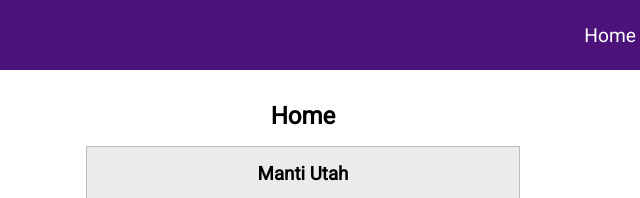
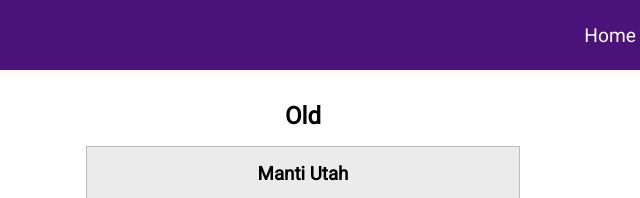
Before and after one commit to n0m3l4c000nt35/wdd131, a plain HTML site: page filtered-temples.html in a window 1280 px wide. Both pictures are taken after a click on the link "Old". Shown: the top 198 px of the page, 337-977 px from the left. Drawn offline with Linux system fonts and the light colour scheme.

Commit message:
title modify

```diff
--- a/filtered-temples.html
+++ b/filtered-temples.html
@@ -30,7 +30,7 @@
     </nav>
   </header>
   <main>
-    <h2>Home</h2>
+    <h2 id="mainTitle">Home</h2>
     <div class="container">
 
     </div>
--- a/scripts/filtered-temples.js
+++ b/scripts/filtered-temples.js
@@ -123,13 +123,9 @@ function displayTemples(temples) {
 function filterTemples(criteria) {
   switch (criteria) {
     case "old":
-      return temples.filter(
-        temple => parseInt(temple.dedicated.split(", ")[0]) < 1900
-      );
+      return temples.filter(temple => parseInt(temple.dedicated.split(", ")[0]) < 1900);
     case "new":
-      return temples.filter(
-        temple => parseInt(temple.dedicated.split(", ")[0]) > 2000
-      );
+      return temples.filter(temple => parseInt(temple.dedicated.split(", ")[0]) > 2000);
     case "large":
       return temples.filter(temple => temple.area > 90000);
     case "small":
@@ -143,6 +139,7 @@ document.querySelectorAll("#navBar a").forEach(link => {
   link.addEventListener("click", event => {
     event.preventDefault();
     const criteria = event.target.id;
+    document.querySelector("#mainTitle").textContent = criteria.charAt(0).toUpperCase() + criteria.slice(1);
     const filteredTemples = filterTemples(criteria);
     displayTemples(filteredTemples);
   });
```
